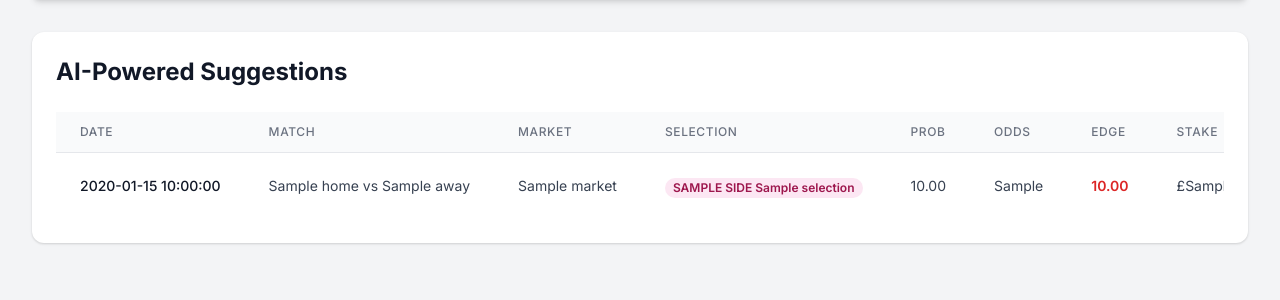
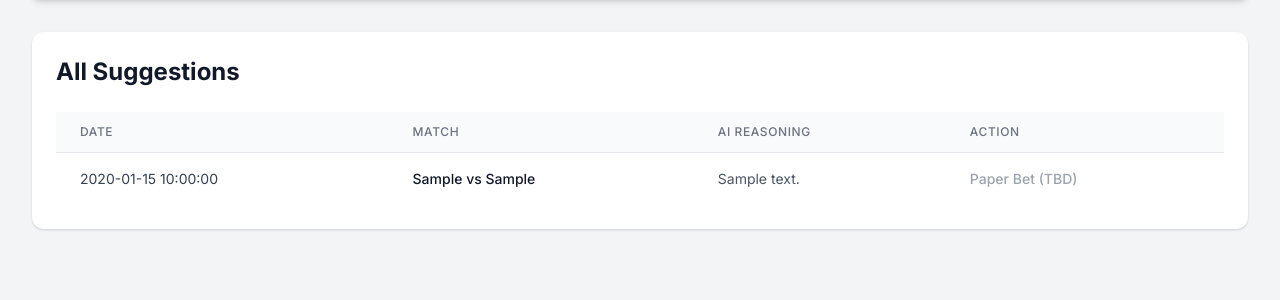
Before and after one commit to warmo1/autobet, a Flask app: template sports/templates/suggestions.html in a window 1280 px wide. Shown: the part 96-396 px from the top of the page. Run offline with Flask 3, Linux system fonts and the light colour scheme; the template is opened without the code that fills it: most values are stand-ins (such as "Sample title", 1, 10 or a date in 2020); parts of the project's set-up code (start-up, migrations or seed data) failed here and were passed over; some libraries are stand-ins or nearby versions.

Commit message:
Update suggestions.html

```diff
--- a/sports/templates/suggestions.html
+++ b/sports/templates/suggestions.html
@@ -30,20 +30,14 @@
     </nav>
 
     <div class="card p-6">
-      <h2 class="text-2xl font-bold mb-6 text-gray-900">AI-Powered Suggestions</h2>
+      <h2 class="text-2xl font-bold mb-6 text-gray-900">All Suggestions</h2>
       <div class="overflow-x-auto">
         <table class="min-w-full divide-y divide-gray-200">
           <thead class="bg-gray-50">
             <tr>
               <th scope="col" class="px-6 py-3 text-left text-xs font-medium text-gray-500 uppercase tracking-wider">Date</th>
               <th scope="col" class="px-6 py-3 text-left text-xs font-medium text-gray-500 uppercase tracking-wider">Match</th>
-              <th scope="col" class="px-6 py-3 text-left text-xs font-medium text-gray-500 uppercase tracking-wider">Market</th>
-              <th scope="col" class="px-6 py-3 text-left text-xs font-medium text-gray-500 uppercase tracking-wider">Selection</th>
-              <th scope="col" class="px-6 py-3 text-left text-xs font-medium text-gray-500 uppercase tracking-wider">Prob</th>
-              <th scope="col" class="px-6 py-3 text-left text-xs font-medium text-gray-500 uppercase tracking-wider">Odds</th>
-              <th scope="col" class="px-6 py-3 text-left text-xs font-medium text-gray-500 uppercase tracking-wider">Edge</th>
-              <th scope="col" class="px-6 py-3 text-left text-xs font-medium text-gray-500 uppercase tracking-wider">Stake</th>
-              <th scope="col" class="px-6 py-3 text-left text-xs font-medium text-gray-500 uppercase tracking-wider">Reasoning</th>
+              <th scope="col" class="px-6 py-3 text-left text-xs font-medium text-gray-500 uppercase tracking-wider">AI Reasoning</th>
               <th scope="col" class="px-6 py-3 text-left text-xs font-medium text-gray-500 uppercase tracking-wider">Action</th>
             </tr>
           </thead>
@@ -51,36 +45,18 @@
             {% if suggestions %}
               {% for s in suggestions %}
                 <tr>
-                  <td class="px-6 py-4 whitespace-nowrap text-sm font-medium text-gray-900">{{ s.date }}</td>
-                  <td class="px-6 py-4 whitespace-nowrap text-sm text-gray-700">{{ s.home }} vs {{ s.away }}</td>
-                  <td class="px-6 py-4 whitespace-nowrap text-sm text-gray-700">{{ s.market }}</td>
-                  <td class="px-6 py-4 whitespace-nowrap">
-                    <span class="px-2 inline-flex text-xs leading-5 font-semibold rounded-full
-                      {% if s.side == 'back' %} bg-blue-100 text-blue-800 {% else %} bg-pink-100 text-pink-800 {% endif %}">
-                      {{ s.side | upper }} {{ s.selection }}
-                    </span>
-                  </td>
-                  <td class="px-6 py-4 whitespace-nowrap text-sm text-gray-700">{{ "%.2f"|format(s.model_prob) }}</td>
-                  <td class="px-6 py-4 whitespace-nowrap text-sm text-gray-700">{{ s.market_odds }}</td>
-                  <td class="px-6 py-4 whitespace-nowrap text-sm font-semibold {% if s.edge > 0 %} text-green-600 {% else %} text-red-600 {% endif %}">{{ "%.2f"|format(s.edge) }}</td>
-                  <td class="px-6 py-4 whitespace-nowrap text-sm text-gray-700">£{{ s.stake }}</td>
-                  <td class="px-6 py-4 text-sm text-gray-600 max-w-xs truncate" title="{{ s.note }}">{{ s.note | default('N/A', true) }}</td>
+                  <td class="px-6 py-4 whitespace-nowrap text-sm text-gray-700">{{ s.start_date }}</td>
+                  <td class="px-6 py-4 whitespace-nowrap text-sm font-medium text-gray-900">{{ s.home_team }} vs {{ s.away_team }}</td>
+                  <td class="px-6 py-4 text-sm text-gray-600 max-w-md">{{ s.note | default('N/A', true) }}</td>
                   <td class="px-6 py-4 whitespace-nowrap text-sm font-medium">
-                    <form method="post" action="/paper_bet" class="flex items-center space-x-2">
-                      <input type="hidden" name="symbol" value="{{ s.home }} vs {{ s.away }} ({{ s.selection }})">
-                      <input type="hidden" name="odds" value="{{ s.market_odds or 2.0 }}">
-                      <input type="number" name="stake" step="0.1" min="0.5" value="{{ s.stake or 1.0 }}" class="w-20 p-1 border border-gray-300 rounded-md shadow-sm focus:ring-blue-500 focus:border-blue-500">
-                      <input type="password" name="token" placeholder="Token" class="w-24 p-1 border border-gray-300 rounded-md shadow-sm focus:ring-blue-500 focus:border-blue-500">
-                      <button type="submit" class="px-3 py-1.5 border border-transparent text-sm font-medium rounded-md shadow-sm text-white bg-blue-600 hover:bg-blue-700 focus:outline-none focus:ring-2 focus:ring-offset-2 focus:ring-blue-500">
-                        Bet
-                      </button>
-                    </form>
+                    <!-- Paper bet form can be added back here if needed -->
+                    <span class="text-gray-400">Paper Bet (TBD)</span>
                   </td>
                 </tr>
               {% endfor %}
             {% else %}
               <tr>
-                <td colspan="10" class="px-6 py-4 whitespace-nowrap text-sm text-center text-gray-500">No suggestions available. Try running the suggestion engine.</td>
+                <td colspan="4" class="px-6 py-4 whitespace-nowrap text-sm text-center text-gray-500">No suggestions available.</td>
               </tr>
             {% endif %}
           </tbody>
```
